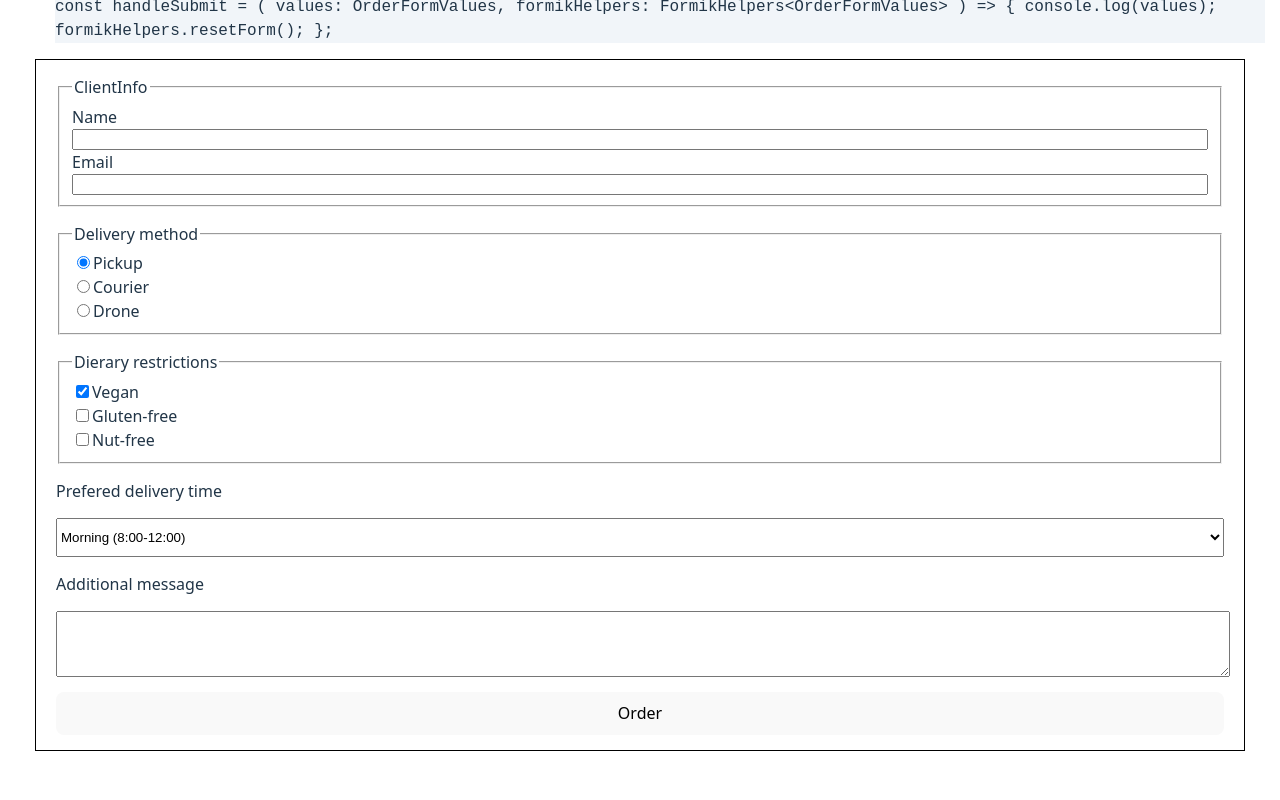
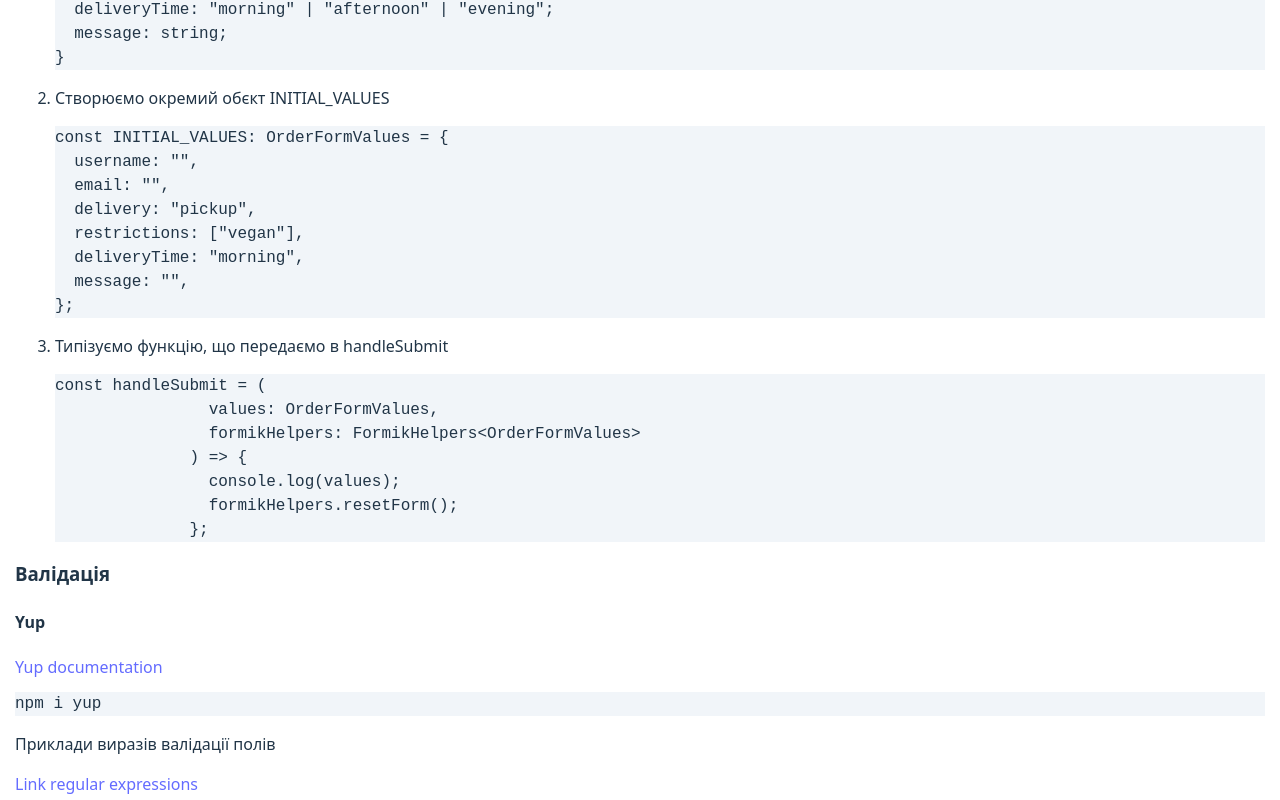
Before and after one commit to bndnt/react-ts-lessons, a React (Vite) app: page / in a window 1280 px wide. Shown: the part 960-1760 px from the top of the page. Before the commit the page ends 1721 px from the top, so only its background shows below. Built offline with nearby package versions, Linux system fonts and the light colour scheme; no server answers.

Commit message:
validation scheme+yup

```diff
--- a/package.json
+++ b/package.json
@@ -15,7 +15,8 @@
     "formik": "^2.4.9",
     "react": "^19.2.0",
     "react-dom": "^19.2.0",
-    "react-paginate": "^8.3.0"
+    "react-paginate": "^8.3.0",
+    "yup": "^1.7.1"
   },
   "devDependencies": {
     "@eslint/js": "^9.39.1",
--- a/src/Pages/FormikPage.tsx
+++ b/src/Pages/FormikPage.tsx
@@ -64,6 +64,18 @@ const FormikPage = () => {
           </pre>
         </li>
       </ol>
+      <h3>Валідація</h3>
+      <h4>Yup</h4>
+      <a href="https://www.npmjs.com/package/yup" target="_blank">
+        Yup documentation
+      </a>
+      <pre>
+        <code>{`npm i yup`}</code>
+      </pre>
+      <p>Приклади виразів валідації полів</p>
+      <a href="https://regex101.com/" target="_blank">
+        Link regular expressions
+      </a>
       <FormikM4P2 />
     </div>
   );
--- a/src/components/FormikM4P2/FormikM4P2.module.css
+++ b/src/components/FormikM4P2/FormikM4P2.module.css
@@ -18,3 +18,7 @@
   display: block;
   width: 100%;
 }
+.error {
+  font-size: 14px;
+  color: orangered;
+}
--- a/src/components/FormikM4P2/FormikM4P2.tsx
+++ b/src/components/FormikM4P2/FormikM4P2.tsx
@@ -1,12 +1,14 @@
 import { useId } from "react";
 import css from "./FormikM4P2.module.css";
-import { Formik, Form, Field, FormikHelpers } from "formik";
+import { Formik, Form, Field, FormikHelpers, ErrorMessage } from "formik";
+import * as Yup from "yup";
+
 interface OrderFormValues {
   username: string;
   email: string;
-  delivery: "pickup" | "courier" | "gluten-free";
-  restrictions: string[];
-  deliveryTime: "morning" | "afternoon" | "evening";
+  delivery: "pickup" | "courier" | "drone";
+  restrictions: ("vegan" | "gluten-free" | "nut-free")[];
+  deliveryTime: string;
   message: string;
 }
 const INITIAL_VALUES: OrderFormValues = {
@@ -14,9 +16,21 @@ const INITIAL_VALUES: OrderFormValues = {
   email: "",
   delivery: "pickup",
   restrictions: ["vegan"],
-  deliveryTime: "morning",
+  deliveryTime: "",
   message: "",
 };
+// декларативний
+const OrderSchema = Yup.object().shape({
+  username: Yup.string().min(3).max(15).required(),
+  email: Yup.string().email("Email is not valid").required("Email is required"),
+  delivery: Yup.string().oneOf(
+    ["pickup", "courier", "drone"],
+    "Delivery is not valid"
+  ),
+  restrictions: Yup.array().min(1).of(Yup.string().required()).required(),
+  deliveryTime: Yup.string().required("Delivery time is required"),
+  message: Yup.string(),
+});
 const FormikM4P2 = () => {
   const fieldId = useId();
   const handleSubmit = (
@@ -28,14 +42,24 @@ const FormikM4P2 = () => {
   };
   return (
     <div>
-      <Formik initialValues={INITIAL_VALUES} onSubmit={handleSubmit}>
+      <Formik
+        initialValues={INITIAL_VALUES}
+        onSubmit={handleSubmit}
+        validationSchema={OrderSchema}
+      >
         <Form className={css.form}>
           <fieldset>
             <legend>ClientInfo</legend>
             <label htmlFor={`${fieldId}-username`}>Name</label>
             <Field id={`${fieldId}-username`} type="text" name="username" />
+            <ErrorMessage
+              name="username"
+              component="span"
+              className={css.error}
+            />
             <label htmlFor="">Email</label>
             <Field type="email" name="email" />
+            <ErrorMessage name="email" component="span" className={css.error} />
           </fieldset>
           <fieldset>
             <legend>Delivery method</legend>
@@ -66,6 +90,11 @@ const FormikM4P2 = () => {
               />
               Drone
             </label>
+            <ErrorMessage
+              name="delivery"
+              component="span"
+              className={css.error}
+            />
           </fieldset>
           <fieldset>
             <legend>Dierary restrictions</legend>
@@ -96,6 +125,11 @@ const FormikM4P2 = () => {
               />
               Nut-free
             </label>
+            <ErrorMessage
+              name="restrictions"
+              component="span"
+              className={css.error}
+            />
           </fieldset>
           <label>Prefered delivery time</label>
           <Field
@@ -112,6 +146,11 @@ const FormikM4P2 = () => {
             <option value="afternoon">Afternoon (12:00-16:00)</option>
             <option value="evening">Evening (16:00-20:00)</option>
           </Field>
+          <ErrorMessage
+            name="deliveryTime"
+            component="span"
+            className={css.error}
+          />
           <label htmlFor={`${fieldId}-message`}>Additional message</label>
           <Field
             as="textarea"
--- a/src/index.css
+++ b/src/index.css
@@ -65,7 +65,10 @@ button:focus-visible {
 }
 pre {
   background-color: #f1f5f9;
-  white-space: wrap;
+  white-space: pre-wrap;
+  word-wrap: break-word; /* старый синтаксис */
+  overflow-x: auto; /* внутренний горизонтальный скролл */
+  max-width: 100%;
 }
 pre code {
   font-family: "Courier New", Courier, monospace;
```
Also changed, not shown: 1 other file (tests, documents, lock files or other folders).
